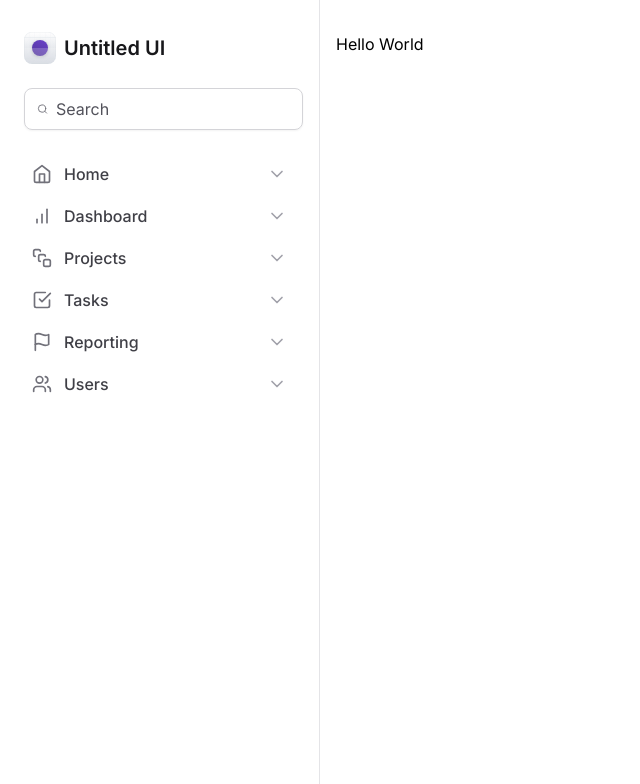
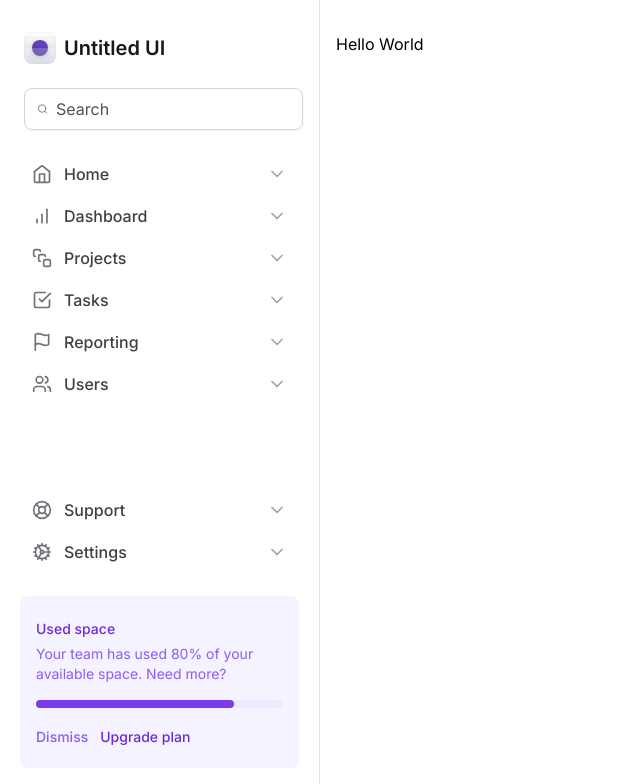
Before and after one commit to osvaldokalvaitir/reactjs-mastering-tailwind, a Next.js app: page / in a window 1280 px wide. Shown: the top 784 px of the page, without its empty margins (0-640 px from the left). Built offline with nearby package versions, Linux system fonts and the light colour scheme.

Commit message:
Widget de Espaço Usado

```diff
--- a/src/components/Sidebar/MainNavigation/index.tsx
+++ /dev/null
@@ -1,22 +0,0 @@
-import { NavItem } from './NavItem'
-import {
-  BarChart,
-  CheckSquare,
-  Flag,
-  Home,
-  SquareStack,
-  Users,
-} from 'lucide-react'
-
-export function MainNavigation() {
-  return (
-    <nav className="space-y-0.5">
-      <NavItem title="Home" icon={Home} />
-      <NavItem title="Dashboard" icon={BarChart} />
-      <NavItem title="Projects" icon={SquareStack} />
-      <NavItem title="Tasks" icon={CheckSquare} />
-      <NavItem title="Reporting" icon={Flag} />
-      <NavItem title="Users" icon={Users} />
-    </nav>
-  )
-}
--- /dev/null
+++ b/src/components/Sidebar/UsedSpaceWidget.tsx
@@ -0,0 +1,33 @@
+export function UsedSpaceWidget() {
+  return (
+    <div className="flex flex-col gap-4 rounded-lg bg-violet-50 px-4 py-5">
+      <div className="space-y-1">
+        <span className="text-sm/5 font-medium text-violet-700">
+          Used space
+        </span>
+        <p className="text-sm/5 text-violet-500">
+          Your team has used 80% of your available space. Need more?
+        </p>
+      </div>
+
+      <div className="h-2 rounded-full bg-violet-100">
+        <div className="h-2 w-4/5 rounded-full bg-violet-600" />
+      </div>
+
+      <div className="space-x-3">
+        <button
+          type="button"
+          className="text-sm font-medium text-violet-500 hover:text-violet-700"
+        >
+          Dismiss
+        </button>
+        <button
+          type="button"
+          className="text-sm font-medium text-violet-700 hover:text-violet-900"
+        >
+          Upgrade plan
+        </button>
+      </div>
+    </div>
+  )
+}
--- a/src/components/Sidebar/index.tsx
+++ b/src/components/Sidebar/index.tsx
@@ -1,10 +1,21 @@
 import { Logo } from '@/components/Sidebar/Logo'
-import { Search } from 'lucide-react'
-import { MainNavigation } from './MainNavigation'
+import {
+  Search,
+  BarChart,
+  CheckSquare,
+  Flag,
+  Home,
+  SquareStack,
+  Users,
+  LifeBuoy,
+  Cog,
+} from 'lucide-react'
+import { NavItem } from './NavItem'
+import { UsedSpaceWidget } from './UsedSpaceWidget'
 
 export function Sidebar() {
   return (
-    <aside className="space-y-6 border-r border-zinc-200 px-5 py-8">
+    <aside className="flex flex-col gap-6 border-r border-zinc-200 px-5 py-8">
       <Logo />
 
       <div className="mx-1 flex w-full items-center gap-2 rounded-lg border border-zinc-300 px-3 py-2 shadow-sm">
@@ -15,7 +26,23 @@
         />
       </div>
 
-      <MainNavigation />
+      <nav className="space-y-0.5">
+        <NavItem title="Home" icon={Home} />
+        <NavItem title="Dashboard" icon={BarChart} />
+        <NavItem title="Projects" icon={SquareStack} />
+        <NavItem title="Tasks" icon={CheckSquare} />
+        <NavItem title="Reporting" icon={Flag} />
+        <NavItem title="Users" icon={Users} />
+      </nav>
+
+      <div className="mt-auto flex flex-col gap-6">
+        <nav className="space-y-0.5">
+          <NavItem title="Support" icon={LifeBuoy} />
+          <NavItem title="Settings" icon={Cog} />
+        </nav>
+
+        <UsedSpaceWidget />
+      </div>
     </aside>
   )
 }
```
Also changed, not shown: src/components/Sidebar/NavItem.tsx (renamed from src/components/Sidebar/MainNavigation/NavItem.tsx).
